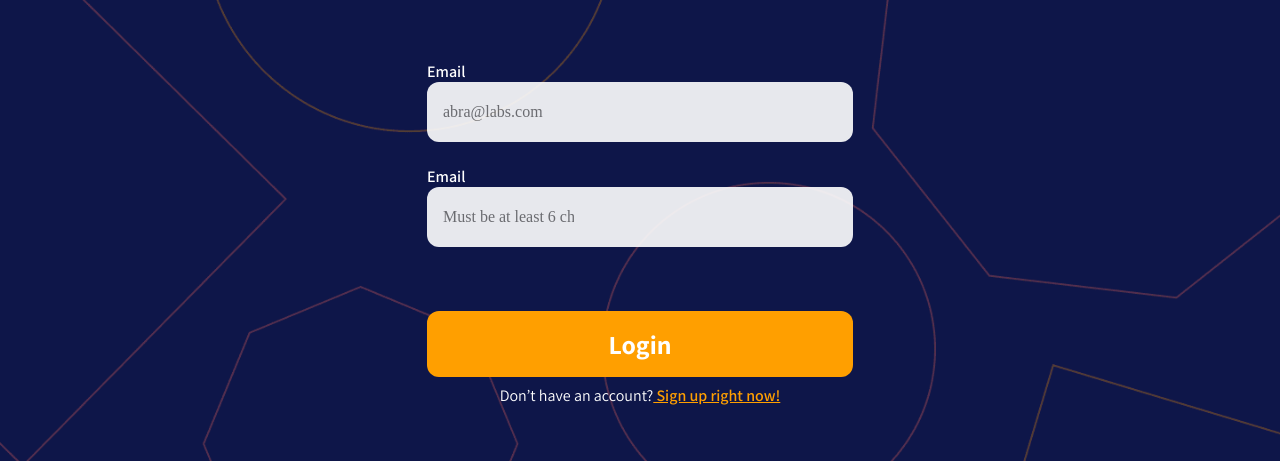
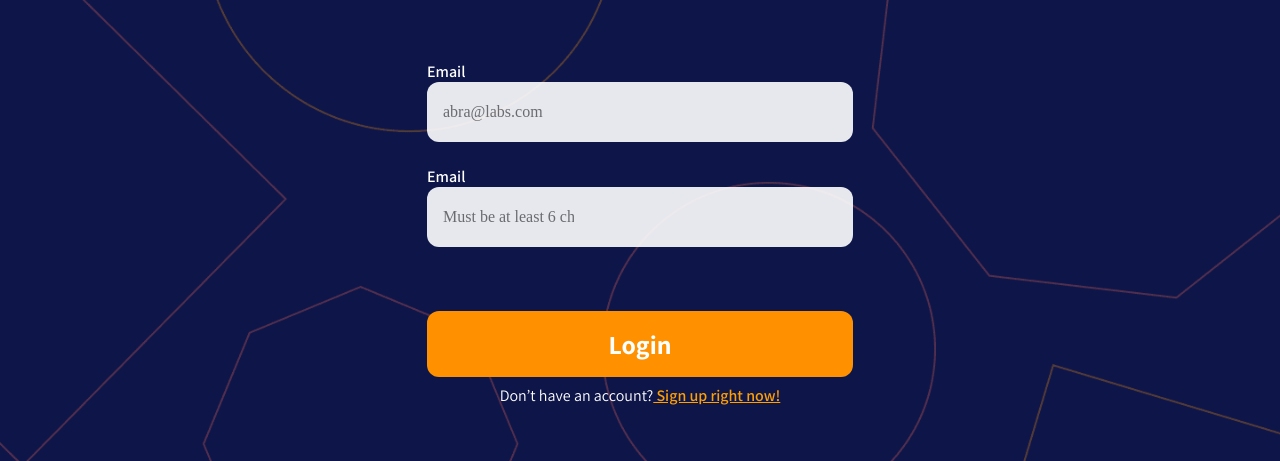
Before and after one commit to ShaulBenDavid/abra-login_page_ex, a plain HTML site: page index.html in a window 1280 px wide. In both pictures the pointer is over the button "Login". Shown: the part 339-800 px from the top of the page. Drawn offline with Linux system fonts and the light colour scheme.

Commit message:
adding hover effect to the buttons

```diff
--- a/style.css
+++ b/style.css
@@ -136,6 +136,10 @@ button{
     padding-bottom: 16px;
 }
 
+button:hover{
+    background-color: #ff9000;
+}
+
 /* Signup */
 .signup{
     object-fit: contain;
```
